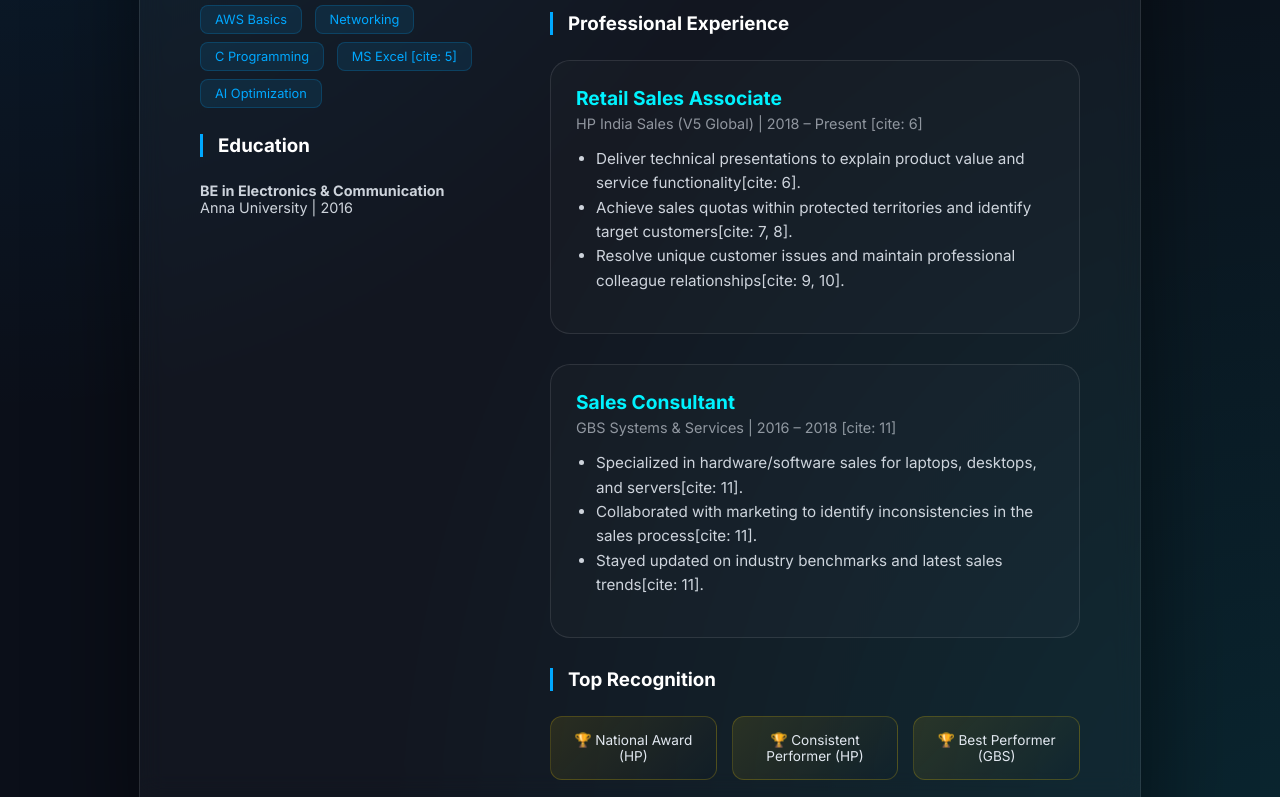
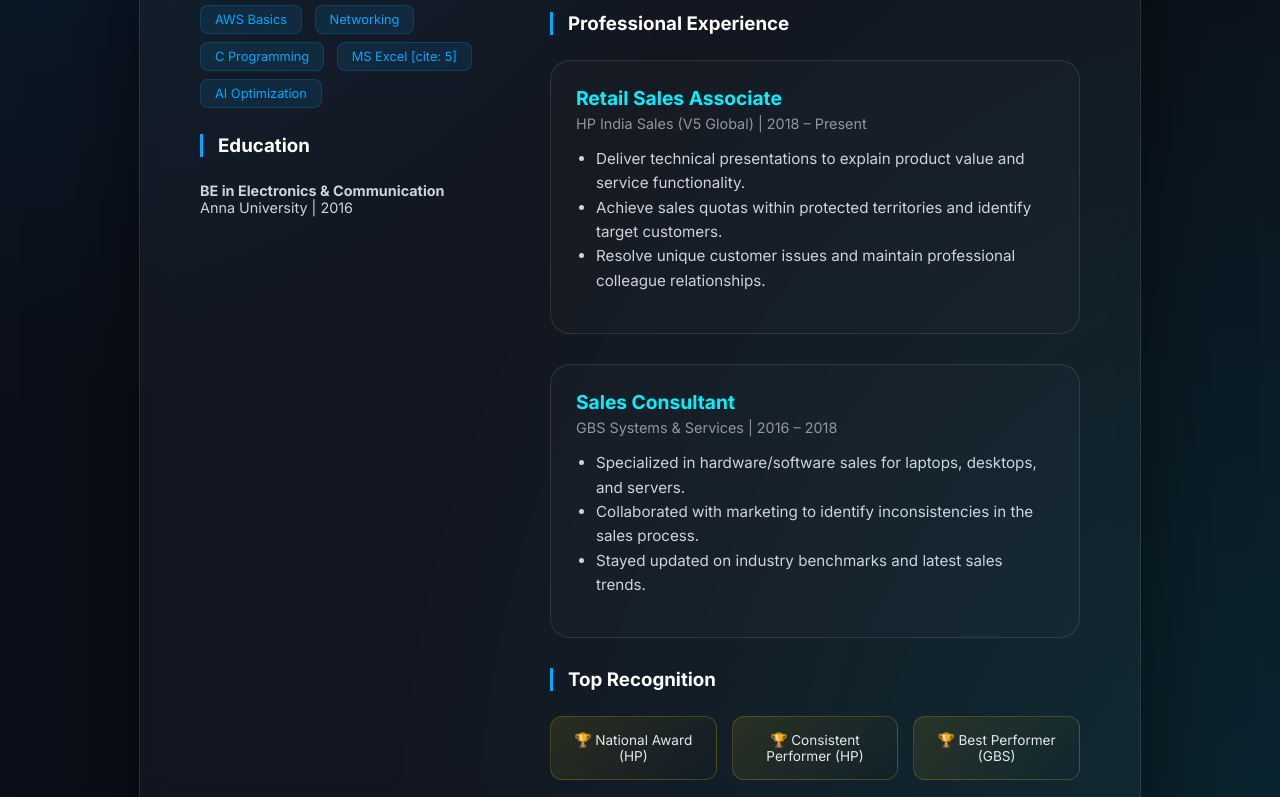
Before and after one commit to mayil-rdm/mayilrdm.github.io, a plain HTML site: page index.html in a window 1280 px wide. Shown: the part 701-1498 px from the top of the page. Drawn offline with Linux system fonts and the light colour scheme.

Commit message:
Update index.html

```diff
--- a/index.html
+++ b/index.html
@@ -165,21 +165,21 @@
 
             <div class="card">
                 <div class="card-title">Retail Sales Associate</div>
-                <div class="card-subtitle">HP India Sales (V5 Global) | 2018 – Present [cite: 6]</div>
+                <div class="card-subtitle">HP India Sales (V5 Global) | 2018 – Present </div>
                 <ul class="card-list">
-                    <li>Deliver technical presentations to explain product value and service functionality[cite: 6].</li>
-                    <li>Achieve sales quotas within protected territories and identify target customers[cite: 7, 8].</li>
-                    <li>Resolve unique customer issues and maintain professional colleague relationships[cite: 9, 10].</li>
+                    <li>Deliver technical presentations to explain product value and service functionality.</li>
+                    <li>Achieve sales quotas within protected territories and identify target customers.</li>
+                    <li>Resolve unique customer issues and maintain professional colleague relationships.</li>
                 </ul>
             </div>
 
             <div class="card">
                 <div class="card-title">Sales Consultant</div>
-                <div class="card-subtitle">GBS Systems & Services | 2016 – 2018 [cite: 11]</div>
+                <div class="card-subtitle">GBS Systems & Services | 2016 – 2018</div>
                 <ul class="card-list">
-                    <li>Specialized in hardware/software sales for laptops, desktops, and servers[cite: 11].</li>
-                    <li>Collaborated with marketing to identify inconsistencies in the sales process[cite: 11].</li>
-                    <li>Stayed updated on industry benchmarks and latest sales trends[cite: 11].</li>
+                    <li>Specialized in hardware/software sales for laptops, desktops, and servers.</li>
+                    <li>Collaborated with marketing to identify inconsistencies in the sales process.</li>
+                    <li>Stayed updated on industry benchmarks and latest sales trends.</li>
                 </ul>
             </div>
 
@@ -194,4 +194,5 @@
 </div>
 
 </body>
+
 </html>
```
